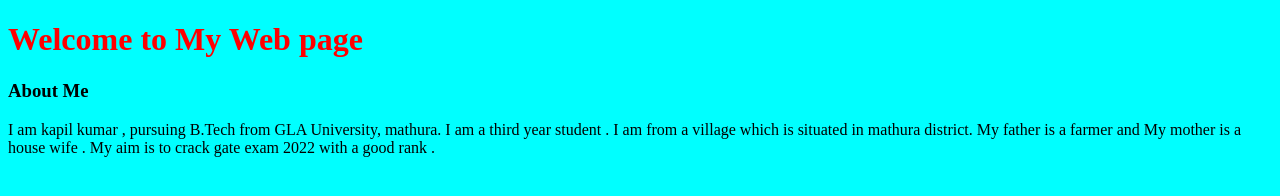
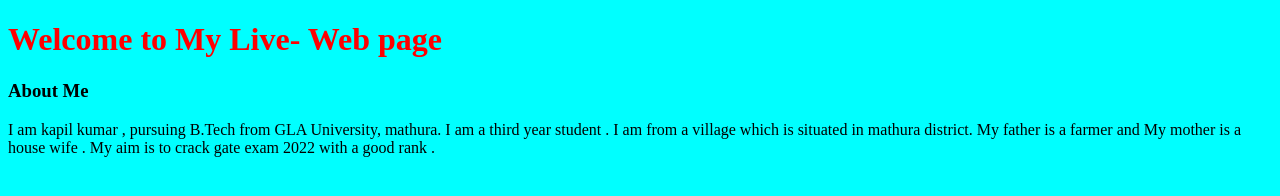
Before and after one commit to kapilkumar8055/Fullstack-1_2020, a plain HTML site: page Assignment-2.html in a window 1280 px wide. Drawn offline with Linux system fonts and the light colour scheme.

Commit message:
assignment-2 completed

```diff
--- a/Assignment-2.html
+++ b/Assignment-2.html
@@ -6,7 +6,7 @@
     <title>Assignment-2</title>
 </head>
 <body style="background-color: aqua;">
-    <h1 style="color: red;">Welcome to My Web page</h1>
+    <h1 style="color: red;">Welcome to My Live- Web page</h1>
     <h3>About Me</h3>
     <p>I am kapil kumar ,  pursuing B.Tech from GLA University, mathura. I am a third year student . I am from a village which is situated in mathura district. My father is a farmer and My mother is a house wife .  My aim is  to crack gate exam 2022 with a good rank .</p>
 </body>
```
